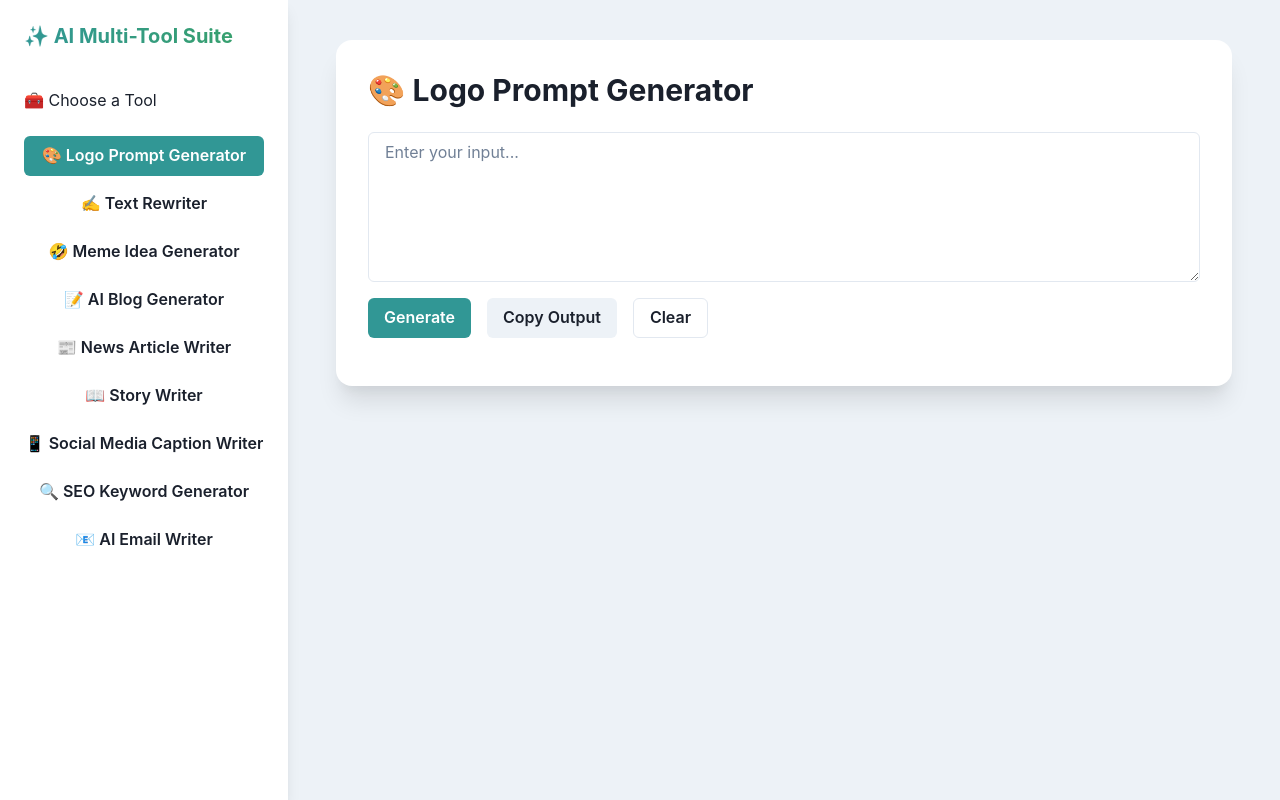
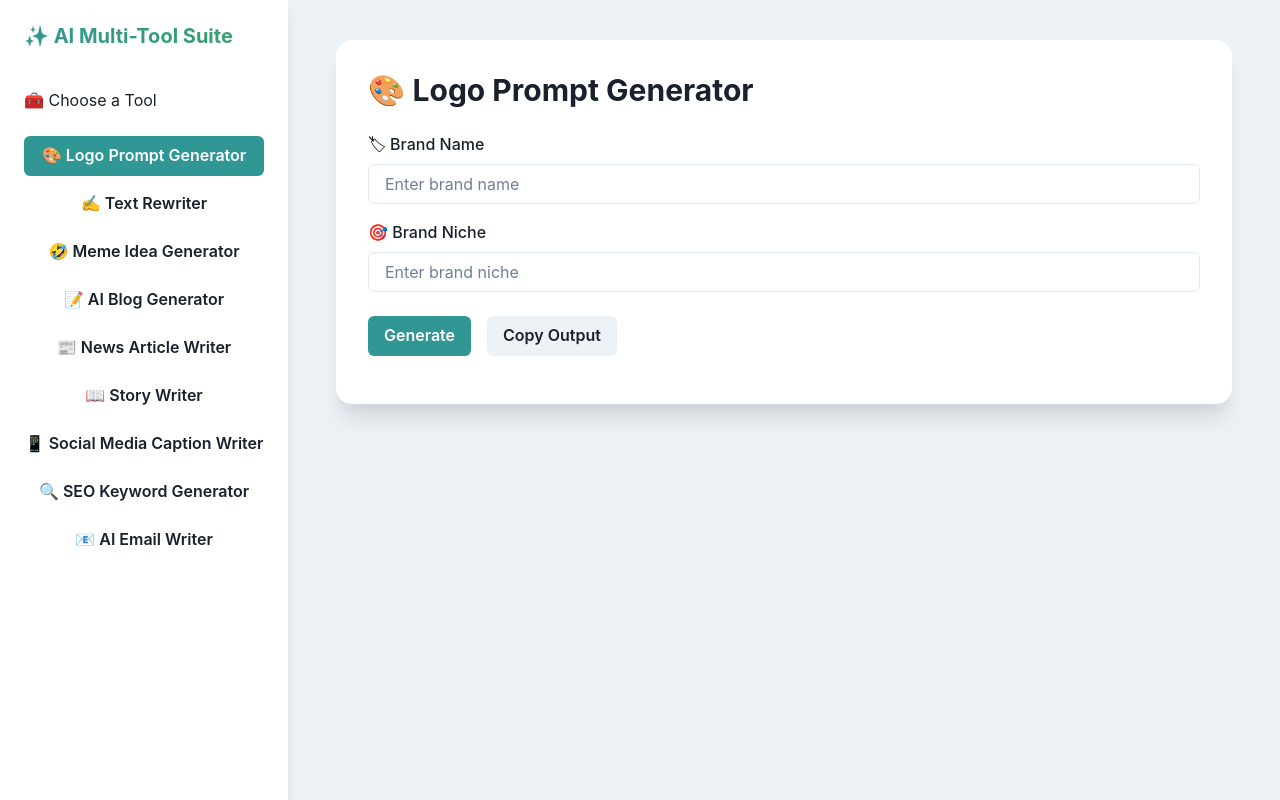
Before and after one commit to bilalali2010/new-multi-tool-suite, a Next.js app: page / in a window 1280 px wide. Built offline with nearby package versions, Linux system fonts and the light colour scheme.

Commit message:
Refactor ToolUI to use dynamic fields instead of options

```diff
--- a/app/components/ToolUI.jsx
+++ b/app/components/ToolUI.jsx
@@ -4,93 +4,93 @@ import { useState } from "react";
 import {
   Box,
   Textarea,
+  Input,
   Button,
   Heading,
   Select,
   NumberInput,
   NumberInputField,
+  VStack,
   HStack,
+  FormLabel,
 } from "@chakra-ui/react";
 
-export default function ToolUI({ title, promptTemplate, options = [] }) {
-  const [input, setInput] = useState("");
+export default function ToolUI({ title, fields = [], promptTemplate }) {
+  const [values, setValues] = useState(
+    fields.reduce((acc, f) => ({ ...acc, [f.name]: f.default || "" }), {})
+  );
   const [output, setOutput] = useState("");
   const [loading, setLoading] = useState(false);
-  const [settings, setSettings] = useState(
-    options.reduce((acc, opt) => ({ ...acc, [opt.name]: opt.default || "" }), {})
-  );
 
-  const handleSettingChange = (name, value) => {
-    setSettings({ ...settings, [name]: value });
+  const handleChange = (name, value) => {
+    setValues({ ...values, [name]: value });
   };
 
-  async function generate() {
-    if (!input) return;
+  const generate = async () => {
+    let prompt = promptTemplate;
+    Object.keys(values).forEach((key) => {
+      prompt = prompt.replace(`{{${key}}}`, values[key]);
+    });
 
     setLoading(true);
     setOutput("");
 
-    let finalPrompt = promptTemplate.replace("{{input}}", input);
-    // Apply settings to prompt dynamically if needed
-    Object.keys(settings).forEach((key) => {
-      finalPrompt = finalPrompt.replace(`{{${key}}}`, settings[key]);
-    });
-
     const res = await fetch("/api/generate", {
       method: "POST",
       headers: { "Content-Type": "application/json" },
-      body: JSON.stringify({ prompt: finalPrompt }),
+      body: JSON.stringify({ prompt }),
     });
-
     const data = await res.json();
     setOutput(data.result || "Error generating response");
     setLoading(false);
-  }
+  };
 
   return (
     <Box maxW="4xl" mx="auto" bg="white" p={8} borderRadius="2xl" boxShadow="xl">
       <Heading size="lg" mb={6}>{title}</Heading>
 
-      {/* Dynamic Tool Options */}
-      {options.map((opt) => {
-        if (opt.type === "select") {
-          return (
+      <VStack spacing={4} align="stretch" mb={6}>
+        {fields.map((field) => (
+          <Box key={field.name}>
+            <FormLabel>{field.label}</FormLabel>
+            {field.type === "text" && (
+              <Input
+                placeholder={field.placeholder}
+                value={values[field.name]}
+                onChange={(e) => handleChange(field.name, e.target.value)}
+              />
+            )}
+            {field.type === "textarea" && (
+              <Textarea
+                placeholder={field.placeholder}
+                value={values[field.name]}
+                onChange={(e) => handleChange(field.name, e.target.value)}
+                rows={4}
+              />
+            )}
+            {field.type === "select" && (
               <Select
-              key={opt.name}
-              mb={4}
-              value={settings[opt.name]}
-              onChange={(e) => handleSettingChange(opt.name, e.target.value)}
+                value={values[field.name]}
+                onChange={(e) => handleChange(field.name, e.target.value)}
               >
-              {opt.options.map((o) => (
-                <option key={o} value={o}>{o}</option>
+                {field.options.map((opt) => (
+                  <option key={opt} value={opt}>{opt}</option>
                 ))}
               </Select>
-          );
-        }
-        if (opt.type === "number") {
-          return (
+            )}
+            {field.type === "number" && (
               <NumberInput
-              key={opt.name}
-              mb={4}
-              value={settings[opt.name]}
-              min={opt.min}
-              max={opt.max}
-              onChange={(valueString) => handleSettingChange(opt.name, valueString)}
+                value={values[field.name]}
+                min={field.min}
+                max={field.max}
+                onChange={(val) => handleChange(field.name, val)}
               >
                 <NumberInputField />
               </NumberInput>
-          );
-        }
-        return null;
-      })}
-
-      <Textarea
-        placeholder="Enter your input..."
-        value={input}
-        onChange={(e) => setInput(e.target.value)}
-        mb={4}
-        rows={6}
-      />
+            )}
+          </Box>
+        ))}
+      </VStack>
 
       <HStack spacing={4} mb={4}>
         <Button colorScheme="teal" onClick={generate} isLoading={loading}>
@@ -102,9 +102,6 @@ export default function ToolUI({ title, promptTemplate, options = [] }) {
         >
           Copy Output
         </Button>
-        <Button variant="outline" onClick={() => setInput("")}>
-          Clear
-        </Button>
       </HStack>
 
       {output && (
```
Lines whose indentation alone changed are shown as unchanged.
